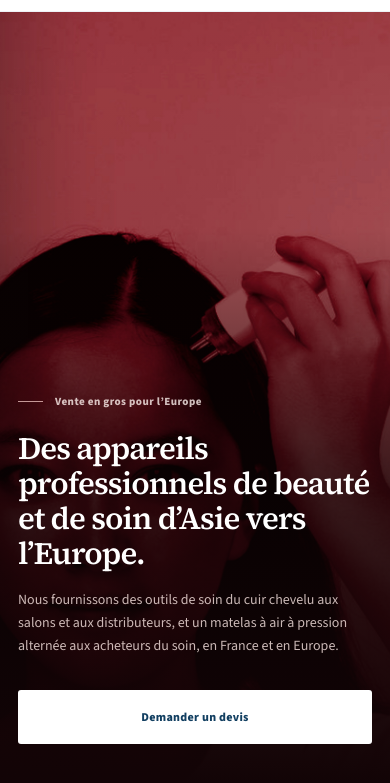
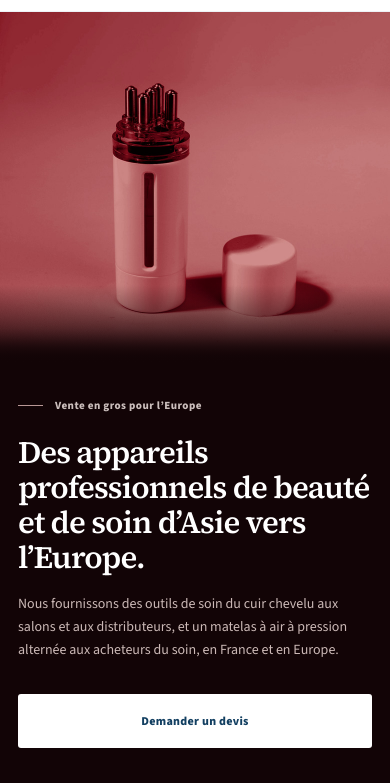
Before and after one commit to EKOH1230/aurabridge-website, a plain HTML site: page fr/index.html in a window 390 px wide. Shown: the part 61-844 px from the top of the page. Drawn offline with Linux system fonts and the light colour scheme.

Commit message:
Replace the homepage hero model photo with a product still-life.
Use a graded KH-2406 studio shot for the dark treatment style, with a
separate mobile frame and a stacked layout so the full device stays in
view at 390px.

```diff
--- a/assets/site.css
+++ b/assets/site.css
@@ -178,13 +178,18 @@ p { color: var(--muted); line-height: 1.8; }
 
 .hero { position: relative; overflow: hidden; background: #120406; min-height: calc(100vh - 86px); min-height: calc(100dvh - 86px); color: #fff; }
 .hero-media { position: absolute; inset: 0; background: #120406; pointer-events: none; }
+.hero-media picture {
+  position: absolute;
+  inset: 0;
+  display: block;
+}
 .hero-media img {
   position: absolute;
   inset: 0;
   width: 100%;
   height: 100%;
   object-fit: cover;
-  object-position: center center;
+  object-position: right center;
 }
 .hero-media::after {
   content: "";
@@ -330,10 +335,35 @@ p { color: var(--muted); line-height: 1.8; }
   .site-nav { display: none; position: absolute; left: 0; right: 0; top: 100%; flex-direction: column; align-items: stretch; gap: 0; padding: 12px 18px 22px; background: white; border-bottom: 1px solid var(--line); box-shadow: 0 18px 30px rgba(22,69,100,.12); }
   .site-nav.is-open { display: flex; }
   .site-nav a, .site-nav .nav-contact { padding: 0 8px; border: 0; font-size: 14px; }
-  .hero { min-height: calc(100vh - 72px); min-height: calc(100dvh - 72px); }
-  .hero-inner { display: flex; align-items: flex-end; min-height: inherit; padding: 48px 0 56px; }
+  .hero {
+    display: flex;
+    flex-direction: column;
+    min-height: calc(100vh - 72px);
+    min-height: calc(100dvh - 72px);
+  }
+  .hero-media {
+    position: relative;
+    inset: auto;
+    flex: 0 0 auto;
+    width: 100%;
+    aspect-ratio: 780 / 700;
+  }
+  .hero-media img {
+    object-fit: contain;
+    object-position: center top;
+  }
+  .hero-media::after {
+    background: linear-gradient(180deg, transparent 78%, #120406 100%);
+  }
+  .hero-inner {
+    display: flex;
+    align-items: flex-end;
+    position: relative;
+    flex: 1 1 auto;
+    min-height: 0;
+    padding: 12px 0 48px;
+  }
   .hero-copy { max-width: 36em; padding-bottom: 0; }
-  .hero-media img { object-position: 78% 20%; }
   .quote-layout { grid-template-columns: 1fr; gap: 28px; }
   .quote-band { padding: 72px 0; }
   .intro-grid, .content-grid { gap: 40px; }
@@ -346,14 +376,9 @@ p { color: var(--muted); line-height: 1.8; }
   .header-inner { min-height: 72px; }
   .brand img { height: 36px; }
   .hero-copy { position: relative; z-index: 2; padding: 0; }
-  .hero-inner { padding: 28px 0 40px; align-items: flex-end; }
+  .hero-inner { padding: 8px 0 36px; align-items: flex-end; }
   .hero h1 { font-size: clamp(1.9rem, 8vw, 2.45rem); }
   .hero-lead { font-size: 14px; }
-  .hero-media img { object-position: 90% 8%; }
-  .hero-media::after {
-    background:
-      linear-gradient(180deg, rgba(18, 4, 6, .04) 0%, rgba(18, 4, 6, .08) 28%, rgba(10, 2, 3, .72) 62%, #120406 100%);
-  }
   .back-to-top { right: calc(14px + env(safe-area-inset-right, 0px)); bottom: calc(14px + env(safe-area-inset-bottom, 0px)); }
   .quote-band { padding: 64px 0; }
   .quote-form { grid-template-columns: 1fr; padding: 22px 18px; }
--- a/fr/index.html
+++ b/fr/index.html
@@ -29,7 +29,10 @@
   <main id="main">
     <section class="hero">
       <div class="hero-media">
-        <img src="../assets/products/kh-2406/kh-2406-6-hero.jpg" srcset="../assets/products/kh-2406/kh-2406-6-hero.jpg 2880w" sizes="100vw" alt="Applicateur KH-2406 tenu contre le cuir chevelu" width="2880" height="1620">
+        <picture>
+          <source media="(max-width: 900px)" srcset="../assets/products/kh-2406/kh-2406-4-hero-mobile.jpg 780w" sizes="100vw" width="780" height="700">
+          <img src="../assets/products/kh-2406/kh-2406-4-hero-desktop.jpg" srcset="../assets/products/kh-2406/kh-2406-4-hero-desktop.jpg 2880w" sizes="100vw" alt="Applicateur KH-2406 pour sérum capillaire, nature morte en studio avec le bouchon à côté" width="2880" height="1620">
+        </picture>
       </div>
       <div class="container hero-inner">
         <div class="hero-copy">
```
Also changed, not shown: de/index.html (+4 -1 lines), es/index.html (+4 -1 lines), index.html (+4 -1 lines), zh/index.html (+4 -1 lines), assets/products/kh-2406/kh-2406-4-hero-desktop.jpg (added), assets/products/kh-2406/kh-2406-4-hero-mobile.jpg (added), assets/products/kh-2406/kh-2406-6-hero.jpg (deleted), 2 other files.
